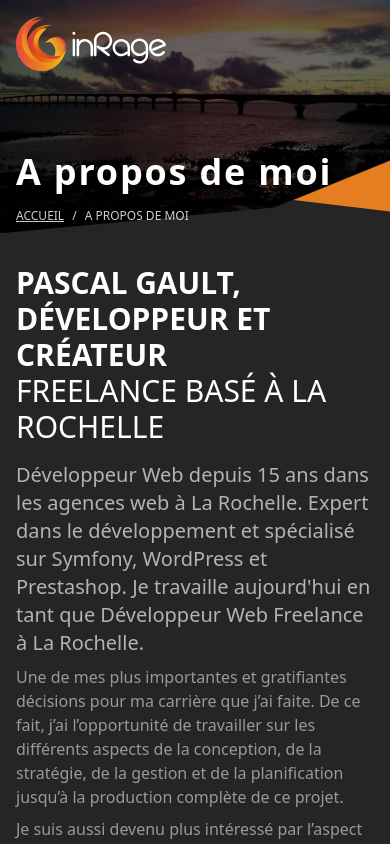
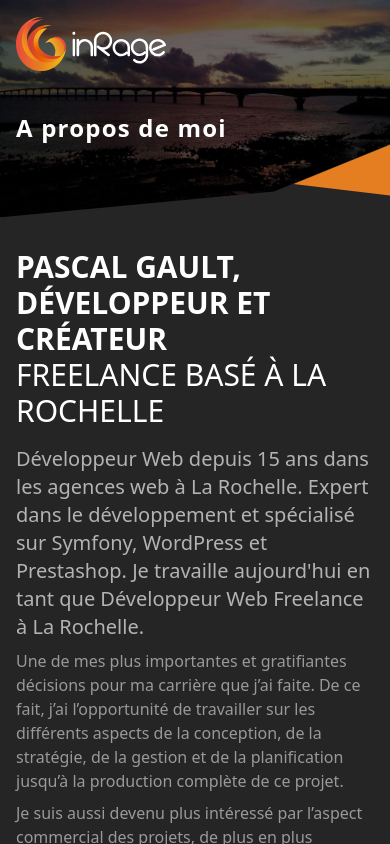
Before and after one commit to akiletour/inrage, a Next.js app: page /a-propos-de-moi in a window 390 px wide. Shown: the top 844 px of the page. Built offline with nearby package versions, Linux system fonts and the light colour scheme.

Commit message:
fix(header): reduce subpage font title on mobile

```diff
--- a/components/layouts/Header.js
+++ b/components/layouts/Header.js
@@ -9,9 +9,9 @@ export default function Header({ pageTitle }) {
     <div className="relative h-auto w-full">
       <NavPrimary />
       {pageTitle ? (
-        <div className="container z-10 relative mt-8 -mb-8">
-          <h1 className="font-bold tracking-wider text-4xl text-white">{pageTitle}</h1>
-          <div className="mt-2 uppercase text-xs grid grid-flow-col gap-1 justify-start text-white opacity-80">
+        <div className="container z-10 relative mt-3 md:mt-8 md:-mb-8">
+          <h1 className="font-bold tracking-wider text-2xl sm:text-4xl text-white">{pageTitle}</h1>
+          <div className="hidden sm:grid mt-2 uppercase text-xs grid-flow-col gap-1 justify-start text-white opacity-80">
             <Link href="/"><a className="underline">Accueil</a></Link>
             <span>/</span>
             <span className="font-medium">{pageTitle}</span>
```
